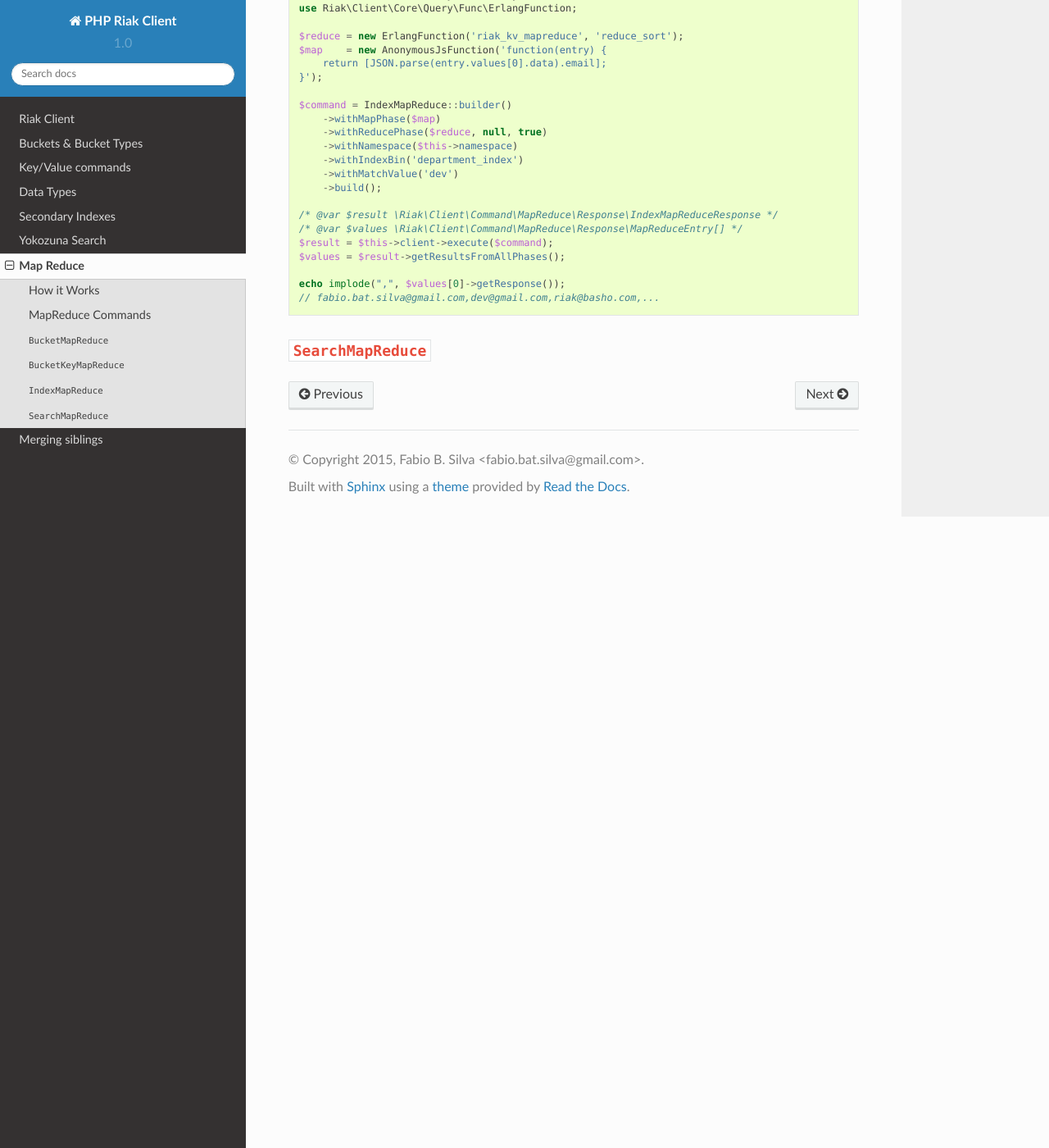
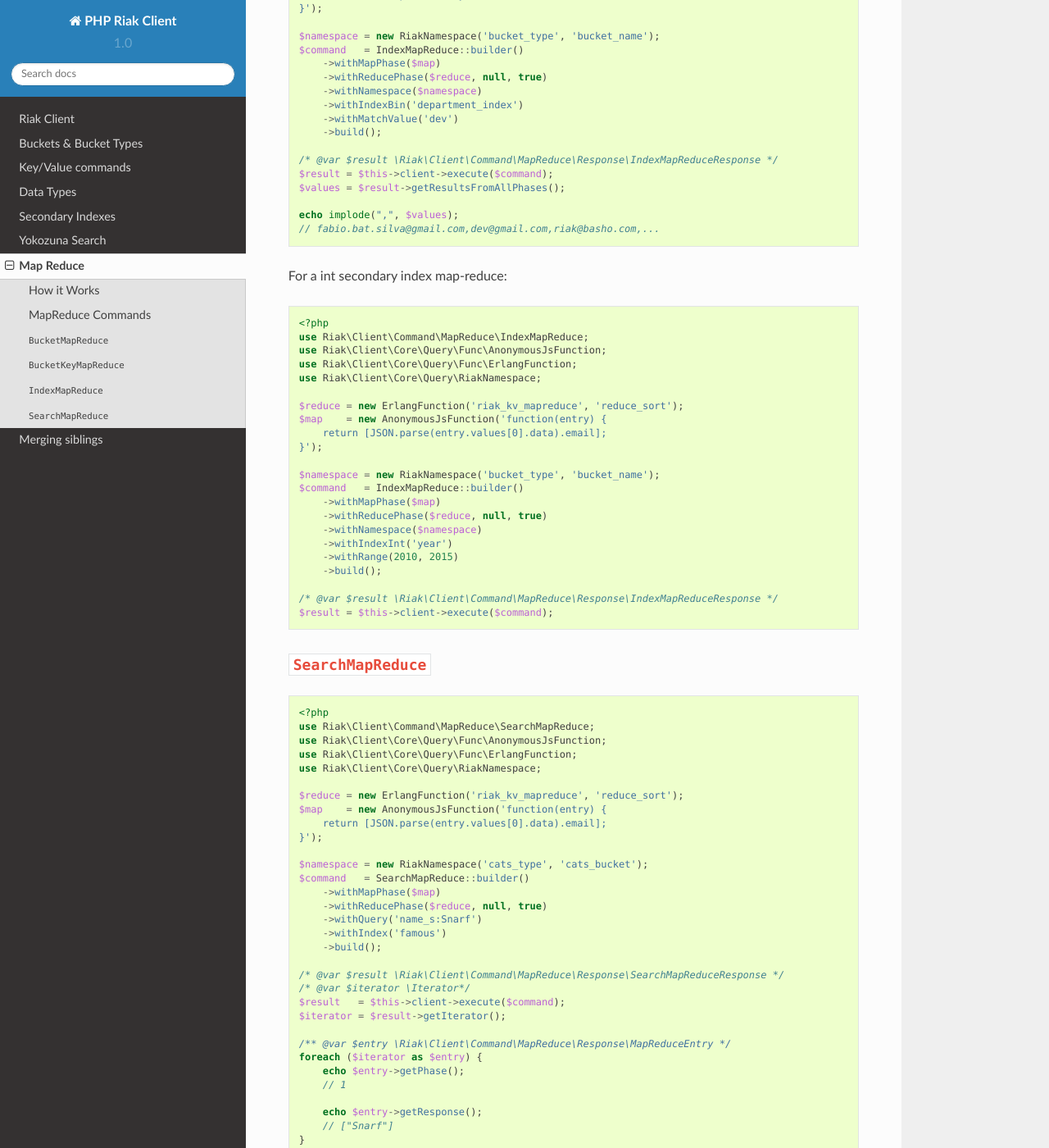
Before and after one commit to php-riak/riak-client, a Sphinx documentation site: the page built from docs/source/mapreduce.rst, in a window 1280 px wide and 1400 px high, scrolled down 2566 px. Shown: the whole window at 82% size. Built offline with Sphinx 7.4.7 and the Read the Docs theme 2.0.0, drawn with Linux system fonts in a browser that asks for light colours; some of the changed text lies outside the part shown.

Commit message:
int index map-reduce docs

```diff
--- a/docs/source/mapreduce.rst
+++ b/docs/source/mapreduce.rst
@@ -129,7 +123,7 @@ Here is the general syntax for setting up a bucket map over a specific set of ke
 
 Command used to perform a map reduce operation using a secondary index (2i) as input.
 
-Here is the general syntax for setting up a bucket map over a secondary index:
+Here is the general syntax for setting up a bin secondary index map-reduce:
 
 .. code-block:: php
 
@@ -137,27 +131,56 @@ Here is the general syntax for setting up a bucket map over a secondary index:
     use Riak\Client\Command\MapReduce\IndexMapReduce;
     use Riak\Client\Core\Query\Func\AnonymousJsFunction;
     use Riak\Client\Core\Query\Func\ErlangFunction;
+    use Riak\Client\Core\Query\RiakNamespace;
 
     $reduce = new ErlangFunction('riak_kv_mapreduce', 'reduce_sort');
     $map    = new AnonymousJsFunction('function(entry) {
         return [JSON.parse(entry.values[0].data).email];
     }');
 
-    $command = IndexMapReduce::builder()
+    $namespace = new RiakNamespace('bucket_type', 'bucket_name');
+    $command   = IndexMapReduce::builder()
         ->withMapPhase($map)
         ->withReducePhase($reduce, null, true)
-        ->withNamespace($this->namespace)
+        ->withNamespace($namespace)
         ->withIndexBin('department_index')
         ->withMatchValue('dev')
         ->build();
 
     /* @var $result \Riak\Client\Command\MapReduce\Response\IndexMapReduceResponse */
-    /* @var $values \Riak\Client\Command\MapReduce\Response\MapReduceEntry[] */
     $result = $this->client->execute($command);
     $values = $result->getResultsFromAllPhases();
 
-    echo implode(",", $values[0]->getResponse());
+    echo implode(",", $values);
     // fabio.bat.silva@gmail.com,dev@gmail.com,riak@basho.com,...
+
+
+For a int secondary index map-reduce:
+
+.. code-block:: php
+
+    <?php
+    use Riak\Client\Command\MapReduce\IndexMapReduce;
+    use Riak\Client\Core\Query\Func\AnonymousJsFunction;
+    use Riak\Client\Core\Query\Func\ErlangFunction;
+    use Riak\Client\Core\Query\RiakNamespace;
+
+    $reduce = new ErlangFunction('riak_kv_mapreduce', 'reduce_sort');
+    $map    = new AnonymousJsFunction('function(entry) {
+        return [JSON.parse(entry.values[0].data).email];
+    }');
+
+    $namespace = new RiakNamespace('bucket_type', 'bucket_name');
+    $command   = IndexMapReduce::builder()
+        ->withMapPhase($map)
+        ->withReducePhase($reduce, null, true)
+        ->withNamespace($namespace)
+        ->withIndexInt('year')
+        ->withRange(2010, 2015)
+        ->build();
+
+    /* @var $result \Riak\Client\Command\MapReduce\Response\IndexMapReduceResponse */
+    $result = $this->client->execute($command);
 
 .. _reference-mapreduce-search:
 
@@ -165,6 +188,48 @@ Here is the general syntax for setting up a bucket map over a secondary index:
 ``SearchMapReduce``
 -------------------
 
+.. code-block:: php
+
+    <?php
+    use Riak\Client\Command\MapReduce\SearchMapReduce;
+    use Riak\Client\Core\Query\Func\AnonymousJsFunction;
+    use Riak\Client\Core\Query\Func\ErlangFunction;
+    use Riak\Client\Core\Query\RiakNamespace;
+
+    $reduce = new ErlangFunction('riak_kv_mapreduce', 'reduce_sort');
+    $map    = new AnonymousJsFunction('function(entry) {
+        return [JSON.parse(entry.values[0].data).email];
+    }');
+
+    $namespace = new RiakNamespace('cats_type', 'cats_bucket');
+    $command   = SearchMapReduce::builder()
+        ->withMapPhase($map)
+        ->withReducePhase($reduce, null, true)
+        ->withQuery('name_s:Snarf')
+        ->withIndex('famous')
+        ->build();
+
+    /* @var $result \Riak\Client\Command\MapReduce\Response\SearchMapReduceResponse */
+    /* @var $iterator \Iterator*/
+    $result   = $this->client->execute($command);
+    $iterator = $result->getIterator();
+
+    /** @var $entry \Riak\Client\Command\MapReduce\Response\MapReduceEntry */
+    foreach ($iterator as $entry) {
+        echo $entry->getPhase();
+        // 1
+
+        echo $entry->getResponse();
+        // ["Snarf"]
+    }
+
+.. note::
+    Map-reduce operations are always made using streaming,
+    ``Response#getIterator()`` will return a stream iterator
+    that can be used to iterate over the response entries.
+
+    Notice that is not possible to rewind a stream iterator,
+    If you need to re-use the result use ``Response#getResults()`` instead.
 
 
 .. _`Basho MapReduce Docs`: http://docs.basho.com/riak/latest/dev/advanced/mapreduce/
```
Also changed, not shown: other parts of docs/source/mapreduce.rst (+2 -8 lines), .travis.yml, docs/source/secondary-indexes.rst (line endings or trailing spaces), 2 other files.
